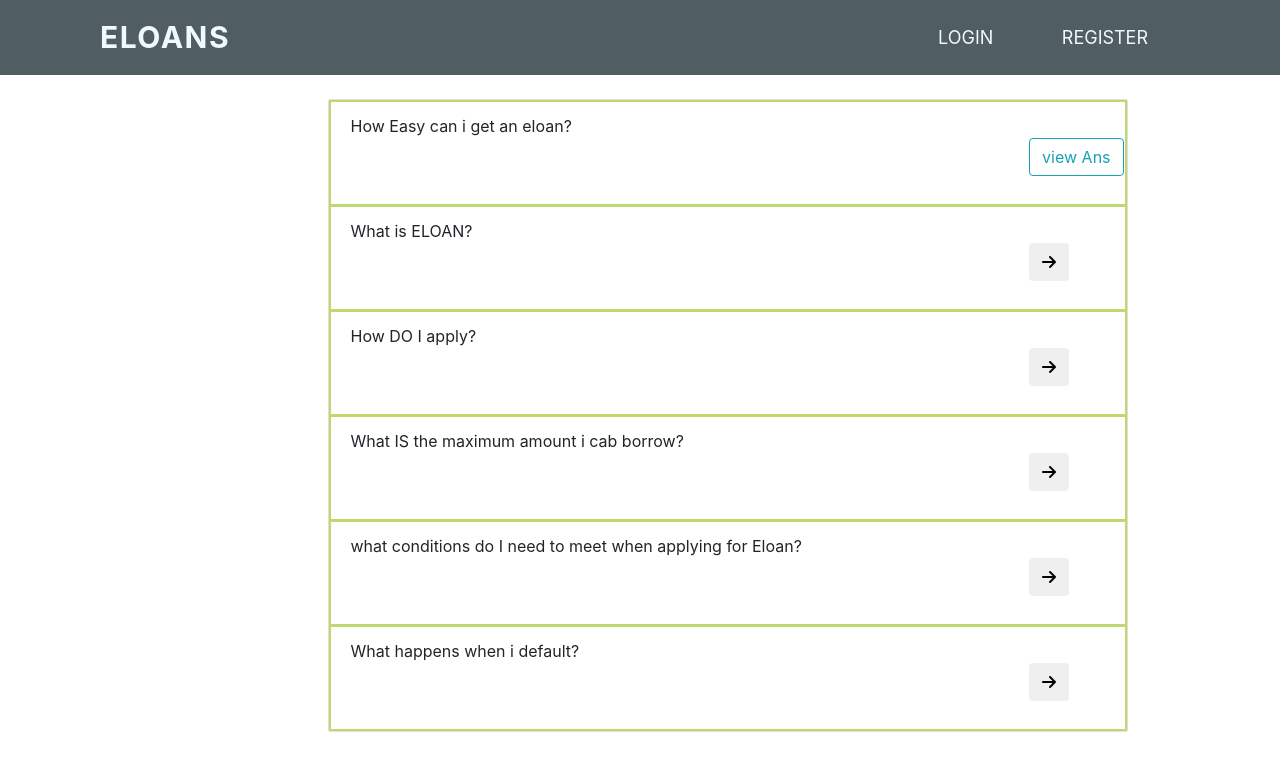
After one commit to BrianMwevi/eLoan, a Django app: page /faqs in a window 1280 px wide. The commit adds this page. Shown: the top 771 px of the page. Run offline with Django 4.2, Linux system fonts and the light colour scheme; some libraries are stand-ins or nearby versions.

Commit message:
faqs answers added to faqs page

```diff
--- /dev/null
+++ b/loan/static/css/faqs.css
@@ -0,0 +1,17 @@
+
+
+.faqcard{
+    margin-left: 25%;
+    margin-top: 6%;
+    border-radius: 3px;
+}
+
+.faqcard ul {
+    border: 2px solid #c0d96f;;
+
+}
+
+.faqcard ul li {
+    border: 2px solid #c0d96f;;
+
+}
--- /dev/null
+++ b/loan/templates/main/faqs.html
@@ -0,0 +1,161 @@
+{% extends 'main/base.html' %} {%load static%} {% block styles %}
+<link rel="stylesheet" href="{% static 'css/faqs.css' %}" />
+
+{% endblock %} {% block content%}
+
+
+<div class="card faqcard" style="width: 50rem;">
+  <ul class="list-group list-group-flush">
+    <li class="list-group-item">
+<p>
+    How Easy can i get an eloan?
+  <button
+    class="btn btn-outline-info"
+    type="button"
+    data-toggle="collapse"
+    data-target="#collapseExample"
+    aria-expanded="false"
+    aria-controls="collapseExample"
+    style="margin-left: 90%;"
+  >
+    view Ans</i>
+  </button>
+</p>
+<div class="collapse" id="collapseExample">
+  <div class="card card-body">
+    Anim pariatur cliche reprehenderit, enim eiusmod high life accusamus terry
+    richardson ad squid. Nihil anim keffiyeh helvetica, craft beer labore wes
+    anderson cred nesciunt sapiente ea proident.
+  </div>
+</div>
+    </li>
+
+    <li class="list-group-item">
+<p>
+    What is ELOAN?
+  <button
+    class="btn btn-outline-info-flex-end"
+    type="button"
+    data-toggle="collapse"
+    data-target="#collapseExample2"
+    aria-expanded="false"
+    aria-controls="collapseExample"
+    style="margin-left: 90%;"
+
+  >
+    <i class="fa-solid fa-arrow-right fa-1x"></i>
+  </button>
+</p>
+<div class="collapse" id="collapseExample2">
+  <div class="card card-body">
+It is an innovative lending platform created to connect people with their dreams by providing affordable finance to help them meet personal obligations.
+  </div>
+</div>
+    </li>
+
+<li class="list-group-item">
+<p>
+    How DO I apply?
+  <button
+    class="btn btn-outline-info-flex-end"
+    type="button"
+    data-toggle="collapse"
+    data-target="#collapseExample3"
+    aria-expanded="false"
+    aria-controls="collapseExample"
+    style="margin-left: 90%;"
+
+  >
+    <i class="fa-solid fa-arrow-right fa-1x"></i>
+  </button>
+</p>
+<div class="collapse" id="collapseExample3">
+  <div class="card card-body">
+Simply review the product options, once you have a product that satisfies your need, asses the loan to be sure you are comfortable with the terms, fill the application form and submit all relevant documents online or physically.
+  </div>
+</div>
+    </li>
+
+<li class="list-group-item">
+<p>
+    What IS the maximum amount  i cab borrow?
+  <button
+    class="btn btn-outline-info-flex-end"
+    type="button"
+    data-toggle="collapse"
+    data-target="#collapseExample4"
+    aria-expanded="false"
+    aria-controls="collapseExample"
+    style="margin-left: 90%;"
+
+  >
+    <i class="fa-solid fa-arrow-right fa-1x"></i>
+  </button>
+</p>
+<div class="collapse" id="collapseExample4">
+  <div class="card card-body">
+The maximum amount you can borrow is KES 50,OOO and also depends with your ability to repay.
+  </div>
+</div>
+    </li>
+
+    <li class="list-group-item">
+<p>
+    what conditions do I need to meet when applying for Eloan?
+  <button
+    class="btn btn-outline-info-flex-end"
+    type="button"
+    data-toggle="collapse"
+    data-target="#collapseExample5"
+    aria-expanded="false"
+    aria-controls="collapseExample"
+    style="margin-left: 90%;"
+
+  >
+    <i class="fa-solid fa-arrow-right fa-1x"></i>
+  </button>
+</p>
+<div class="collapse" id="collapseExample5">
+  <div class="card card-body">
+1. You must be a Kenyan of above 18yrs <br>
+2. You must have a national id. <br>
+3. You must have a physical permanent address. <br>
+4. You must have no history as a defaulter. <br>
+  </div>
+</div>
+    </li>
+
+<li class="list-group-item">
+<p>
+    What happens when i default?
+  <button
+    class="btn btn-outline-info-flex-end"
+    type="button"
+    data-toggle="collapse"
+    data-target="#collapseExample6"
+    aria-expanded="false"
+    aria-controls="collapseExample"
+    style="margin-left: 90%;"
+
+  >
+    <i class="fa-solid fa-arrow-right fa-1x"></i>
+  </button>
+</p>
+<div class="collapse" id="collapseExample6">
+  <div class="card card-body">
+1.you will be marked as a defaulter. <br>
+2.you will not be able to access eloans from us untill settled. <br>
+4.you will be tracked to recover loan.
+  </div>
+</div>
+    </li>
+
+  </ul>
+</div>
+
+
+
+
+
+
+{%endblock%}
--- a/loan/templates/main/navbar.html
+++ b/loan/templates/main/navbar.html
@@ -22,7 +22,7 @@
 
         <li><a href="{%url 'home'%}" class="active">home</a></li>
         <li><a href="{% url 'about' %}">about</a></li>
-        <li><a href="">services</a></li>
+        <li><a href="{% url 'faqs' %}">FAQS</a></li>
         <li><a href="{%url 'logout'%}">logout</a></li>
         <li><a href="{%url 'profile' user.id%}">profile</a></li>
 
--- a/loan/templates/main/profile.html
+++ b/loan/templates/main/profile.html
@@ -27,7 +27,7 @@
     <br /><br />
     <a
       class="btn btn-outline-primary btn-sm btn-block"
-      href="{% url 'update_profile' user.id%}"
+      href=""
       >Update Profile</a
     >
     <br />
--- a/loan/urls.py
+++ b/loan/urls.py
@@ -7,6 +7,7 @@ from django.urls import path
 urlpatterns =[
     path('', views.home, name="home"),
     path('about', views.about, name="about"),
+    path('faqs', views.faqs, name="faqs"),
 
     path('lender', views.lenderpage, name="lenderpage"),
     path('profile/<str:pk>', views.profile, name="profile"),
--- a/loan/views.py
+++ b/loan/views.py
@@ -27,6 +27,10 @@ def about(request):
 
     return render(request,'main/about.html',{})
 
+def faqs(request):
+
+    return render(request,'main/faqs.html',{})
+
 
 def profile(request,pk):
     user = User.objects.get(id=pk)
```
